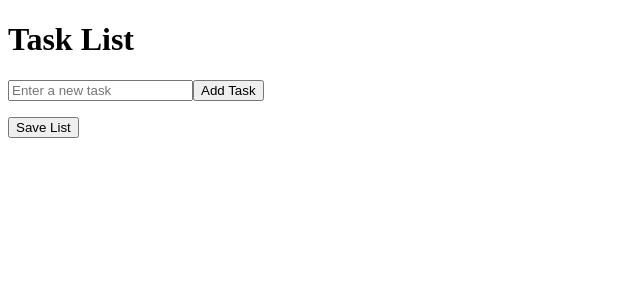
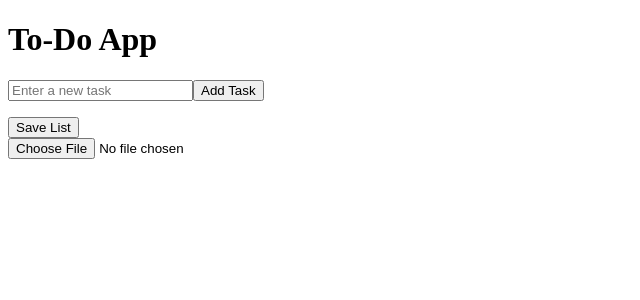
Before and after one commit to TheExParrot/React-To-Do-App, a React (Create React App) app: page / in a window 1280 px wide. Shown: the top 300 px of the page, without its empty margins (0-640 px from the left). Built offline with nearby package versions, Linux system fonts and the light colour scheme.

Commit message:
Added LoadButton for JSON reading

```diff
--- a/src/App.js
+++ b/src/App.js
@@ -1,6 +1,7 @@
 import React, {useState} from 'react';
 import TaskList from "./TaskList";
 import SaveButton from "./SaveButton";
+import LoadButton from "./LoadButton";
 
 /**
  * App Component - Acts as the main manager of the application
@@ -23,15 +24,33 @@ const App = () => {
         setTasks(updatedTasks);
     };
 
+    // Function to Load a file
+    const handleLoad = (content) => {
+        try {
+            // Get JSON content
+            const parsedContent = JSON.parse(content);
+            if (Array.isArray(parsedContent) && parsedContent.every((task) => typeof task === 'string')) {
+                // If JSON meets required format, set the task list equal to its content
+                setTasks(parsedContent);
+            } else {
+                // Otherwise, do nothing
+                console.error('Invalid JSON format. Expected an array of strings.');
+            }
+        } catch (error) {
+            console.error('Error parsing JSON:', error);
+        }
+    };
+
     return (
         <div>
-            <h1>Task List</h1>
+            <h1>To-Do App</h1>
             <TaskList
                 tasks={tasks}
                 handleAddTask={handleAddTask}
                 handleRemoveTask={handleRemoveTask}
             />
-            <SaveButton tasks={tasks} />
+            <SaveButton tasks={tasks}/>
+            <LoadButton handleLoad={handleLoad}/>
         </div>
     );
 };
--- /dev/null
+++ b/src/LoadButton.js
@@ -0,0 +1,29 @@
+import React from 'react';
+
+/**
+ * LoadButton Component - Contains the Load Button and functionality
+ */
+const LoadButton = ({ handleLoad }) => {
+
+    // Function to handle loading the file and changing contents
+    const handleFileChange = (e) => {
+        const file = e.target.files[0];
+        const reader = new FileReader();
+
+        // Read file contents and parse to handleLoad function
+        reader.onload = (event) => {
+            const content = event.target.result;
+            handleLoad(content);
+        };
+        reader.readAsText(file);
+
+    };
+
+    return (
+        <div>
+            <input type="file" onChange={handleFileChange} accept=".json" />
+        </div>
+    );
+};
+
+export default LoadButton;
```
